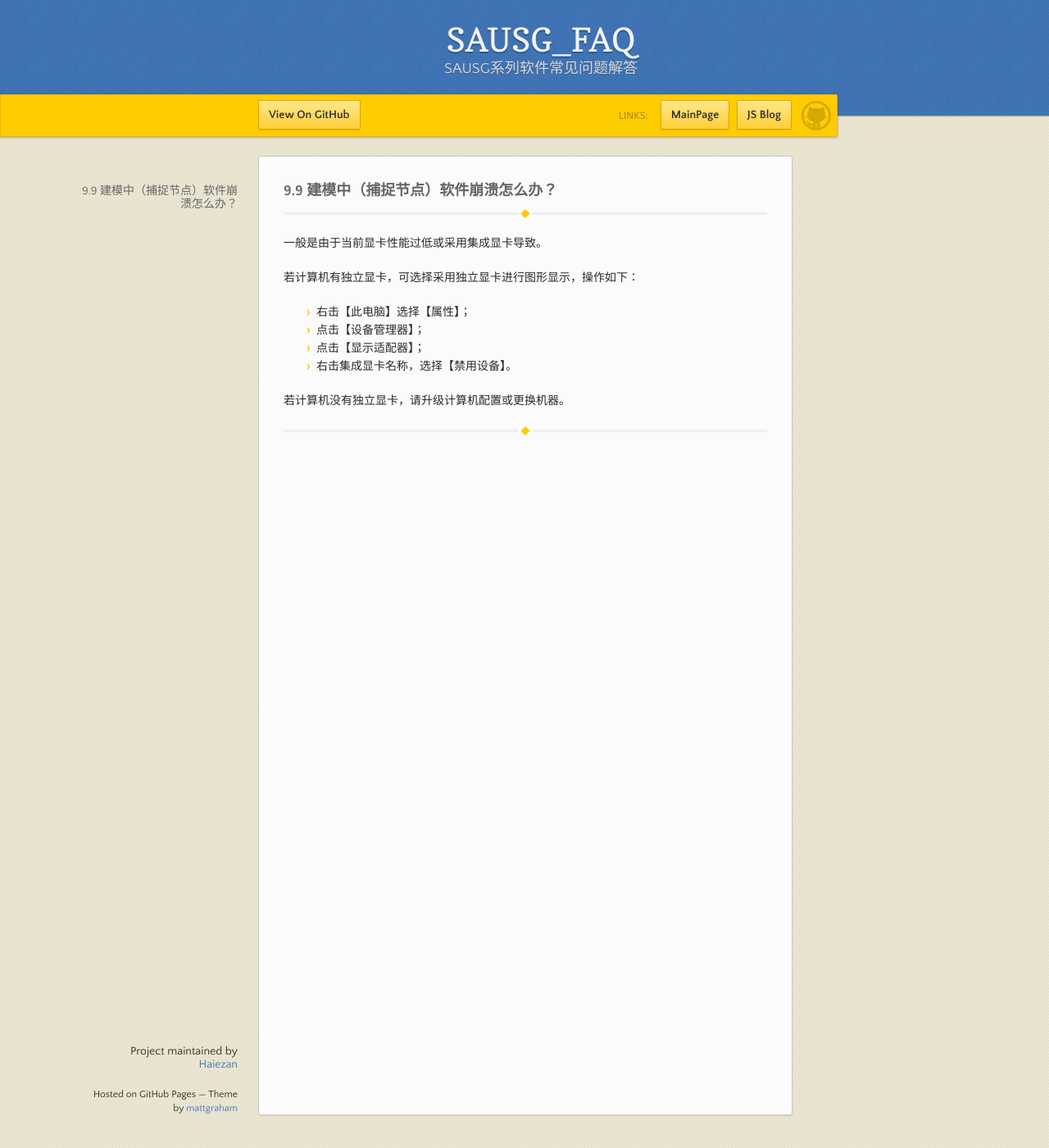
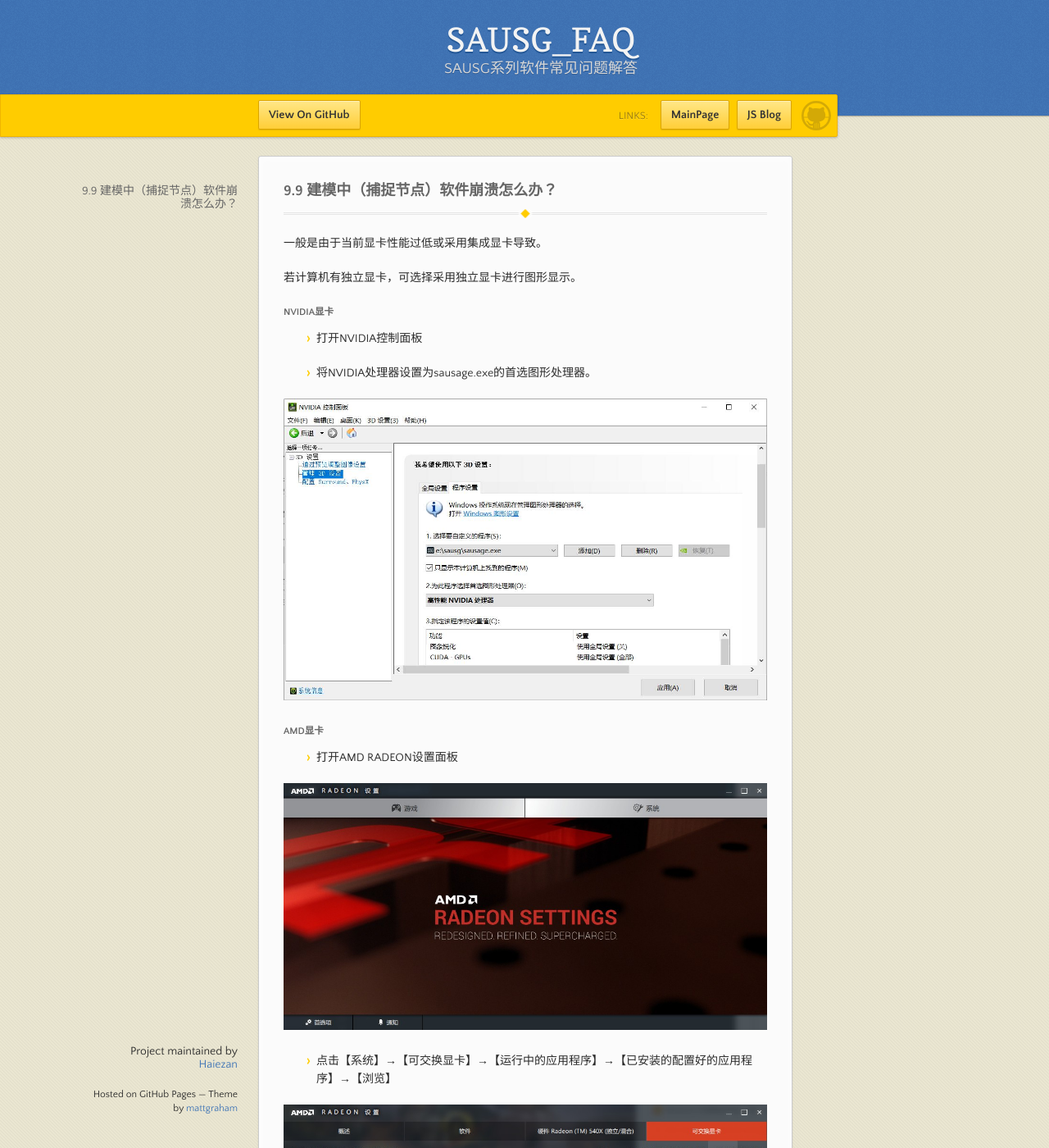
Before and after one commit to Haiezan/SAUSG_FAQ, a Jekyll site: the page built from 9.其它问题/9.9.建模中软件崩溃这么办.md, in a window 1280 px wide and 1400 px high. Shown: the whole window at 82% size. Built offline with Jekyll 4.4.1, drawn with Linux system fonts in a browser that asks for light colours; our own code applies the rules of GitHub Pages for plain Markdown files; comment, search, counter and statistics services are not loaded; some of the changed text lies outside the part shown.

Commit message:
更新9.9

```diff
--- a/9.其它问题/9.9.建模中软件崩溃这么办.md
+++ b/9.其它问题/9.9.建模中软件崩溃这么办.md
@@ -3,12 +3,27 @@
 
 一般是由于当前显卡性能过低或采用集成显卡导致。
 
-若计算机有独立显卡，可选择采用独立显卡进行图形显示，操作如下：
+若计算机有独立显卡，可选择采用独立显卡进行图形显示。
 
-* 右击【此电脑】选择【属性】；
-* 点击【设备管理器】；
-* 点击【显示适配器】；
-* 右击集成显卡名称，选择【禁用设备】。
+##### NVIDIA显卡
+
+* 打开NVIDIA控制面板
+
+* 将NVIDIA处理器设置为sausage.exe的首选图形处理器。
+
+![](image/9.9-1.jpg)
+
+##### AMD显卡
+
+* 打开AMD RADEON设置面板
+
+![](image/9.9-2.jpg)
+
+* 点击【系统】→【可交换显卡】→【运行中的应用程序】→【已安装的配置好的应用程序】→【浏览】
+
+![](image/9.9-3.jpg)
+
+* 在软件安装路径中选择sausage.exe。
 
 若计算机没有独立显卡，请升级计算机配置或更换机器。
 
```
Also changed, not shown: 9.其它问题/image/9.9-1.jpg (added), 9.其它问题/image/9.9-2.jpg (added), 9.其它问题/image/9.9-3.jpg (added).
